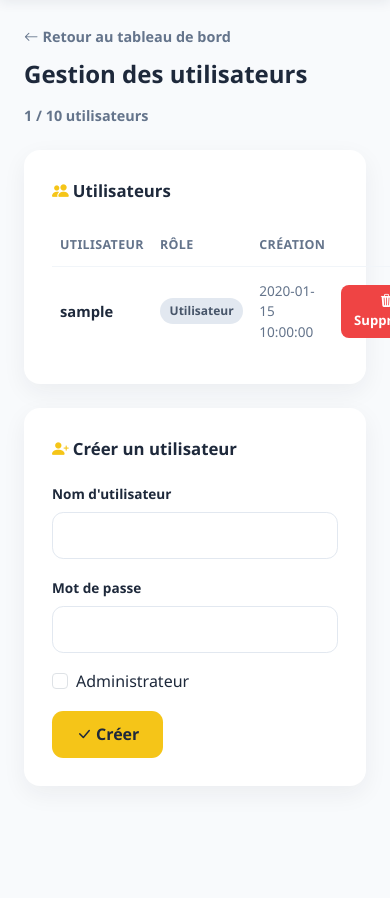
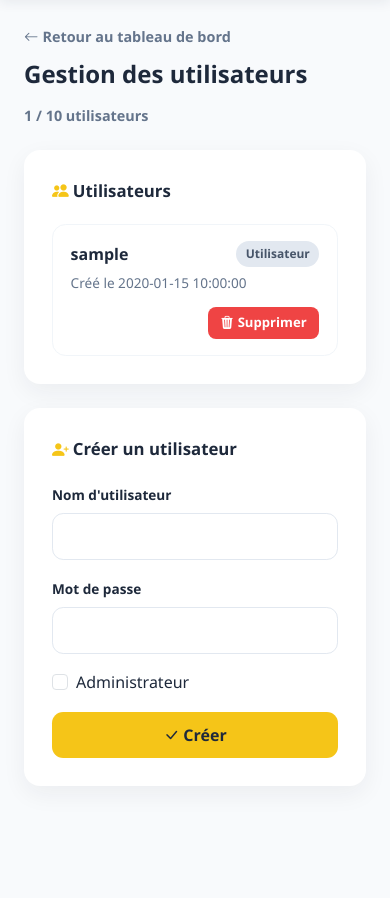
Before and after one commit to bilal-allouch/alterntrack, a Flask app: template templates/admin.html in a window 390 px wide; the page is wider, and only the part inside the window is pictured. Shown: the part 70-968 px from the top of that part. Run offline with Flask 3, Linux system fonts and the light colour scheme; the template is opened without the code that fills it: most values are stand-ins (such as "Sample title", 1, 10 or a date in 2020).

```diff
--- a/templates/admin.html
+++ b/templates/admin.html
@@ -258,6 +258,32 @@
             color: var(--texte);
         }
 
+        .users-cards {
+            display: none;
+            flex-direction: column;
+            gap: 1rem;
+        }
+
+        .user-card {
+            border: 1px solid #F1F5F9;
+            border-radius: 0.85rem;
+            padding: 1rem 1.1rem;
+        }
+
+        .user-card-top {
+            display: flex;
+            align-items: center;
+            justify-content: space-between;
+            gap: 0.75rem;
+            margin-bottom: 0.4rem;
+        }
+
+        .user-card-actions {
+            display: flex;
+            justify-content: flex-end;
+            margin-top: 0.85rem;
+        }
+
         @keyframes fadeIn {
             from { opacity: 0; transform: translateY(8px); }
             to { opacity: 1; transform: translateY(0); }
@@ -265,6 +291,20 @@
 
         body {
             animation: fadeIn 0.25s ease;
+        }
+
+        @media (max-width: 767px) {
+            .users-table {
+                display: none;
+            }
+
+            .users-cards {
+                display: flex;
+            }
+
+            .btn-creer {
+                width: 100%;
+            }
         }
     </style>
 </head>
@@ -306,7 +346,7 @@
             <div class="section-heading">
                 <i class="bi bi-people-fill me-1" style="color: var(--jaune);"></i>Utilisateurs
             </div>
-            <table>
+            <table class="users-table">
                 <thead>
                     <tr>
                         <th>Utilisateur</th>
@@ -345,6 +385,36 @@
                     {% endfor %}
                 </tbody>
             </table>
+
+            <div class="users-cards">
+                {% for u in users %}
+                    <div class="user-card">
+                        <div class="user-card-top">
+                            <span class="user-name">{{ u.username }}</span>
+                            {% if u.is_admin %}
+                                <span class="badge-role badge-admin">Admin</span>
+                            {% else %}
+                                <span class="badge-role badge-user">Utilisateur</span>
+                            {% endif %}
+                        </div>
+                        <div class="cell-muted">Créé le {{ date_fr(u.created_at) }}</div>
+                        <div class="user-card-actions">
+                            {% if u.id == current_user.id %}
+                                <span class="self-tag">Vous</span>
+                            {% else %}
+                                <form
+                                    method="POST"
+                                    action="{{ url_for('admin_users_delete', id=u.id) }}"
+                                    onsubmit="return confirm('Supprimer l\'utilisateur {{ u.username }} ?');">
+                                    <button type="submit" class="btn-supprimer">
+                                        <i class="bi bi-trash3-fill me-1"></i>Supprimer
+                                    </button>
+                                </form>
+                            {% endif %}
+                        </div>
+                    </div>
+                {% endfor %}
+            </div>
         </div>
 
         <div class="card-section">
```
Also changed, not shown: templates/ajouter.html (+21 -0 lines), templates/detail.html (+23 -0 lines), templates/index.html (+89 -0 lines), static/logo.svg.
